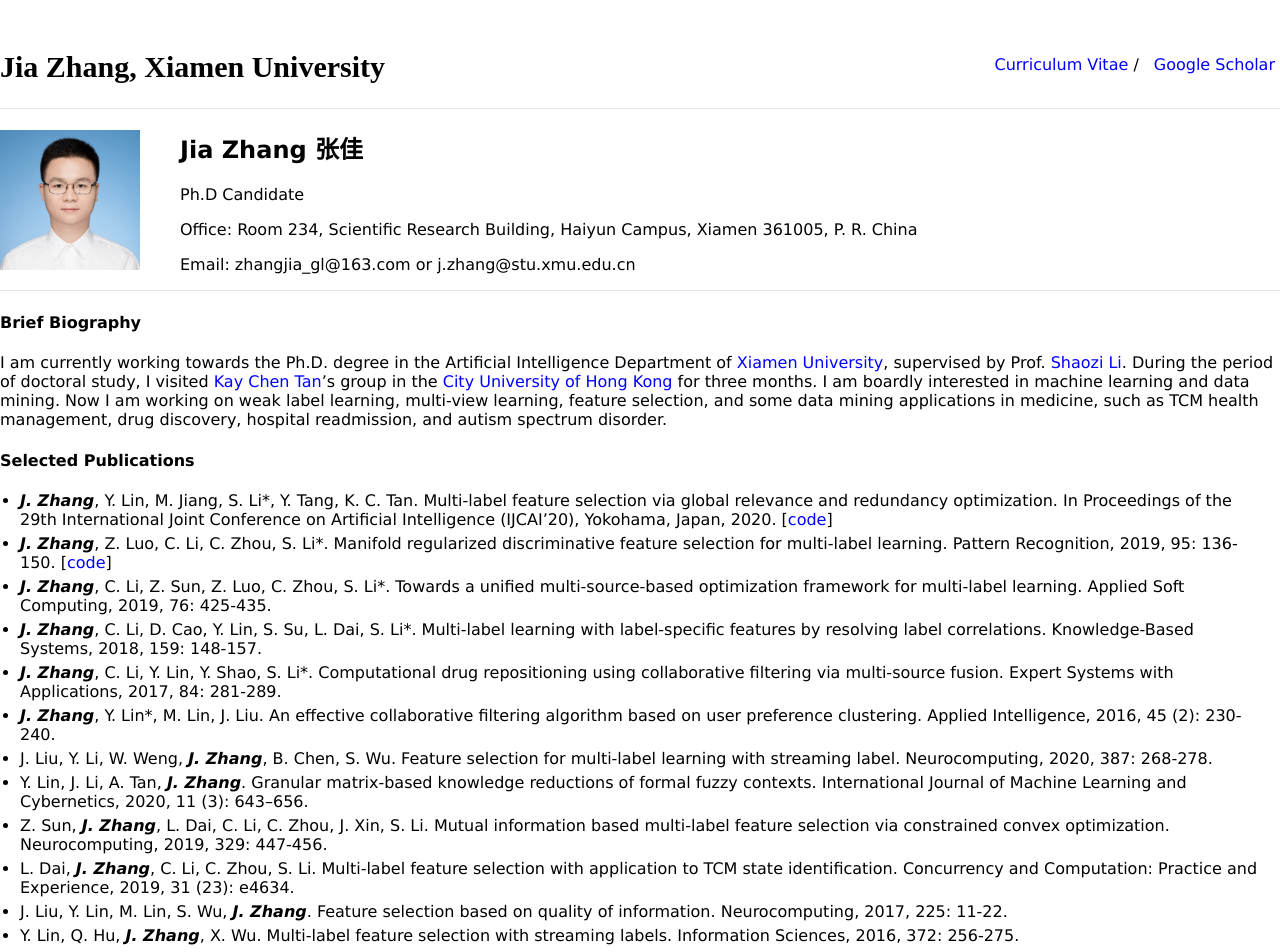
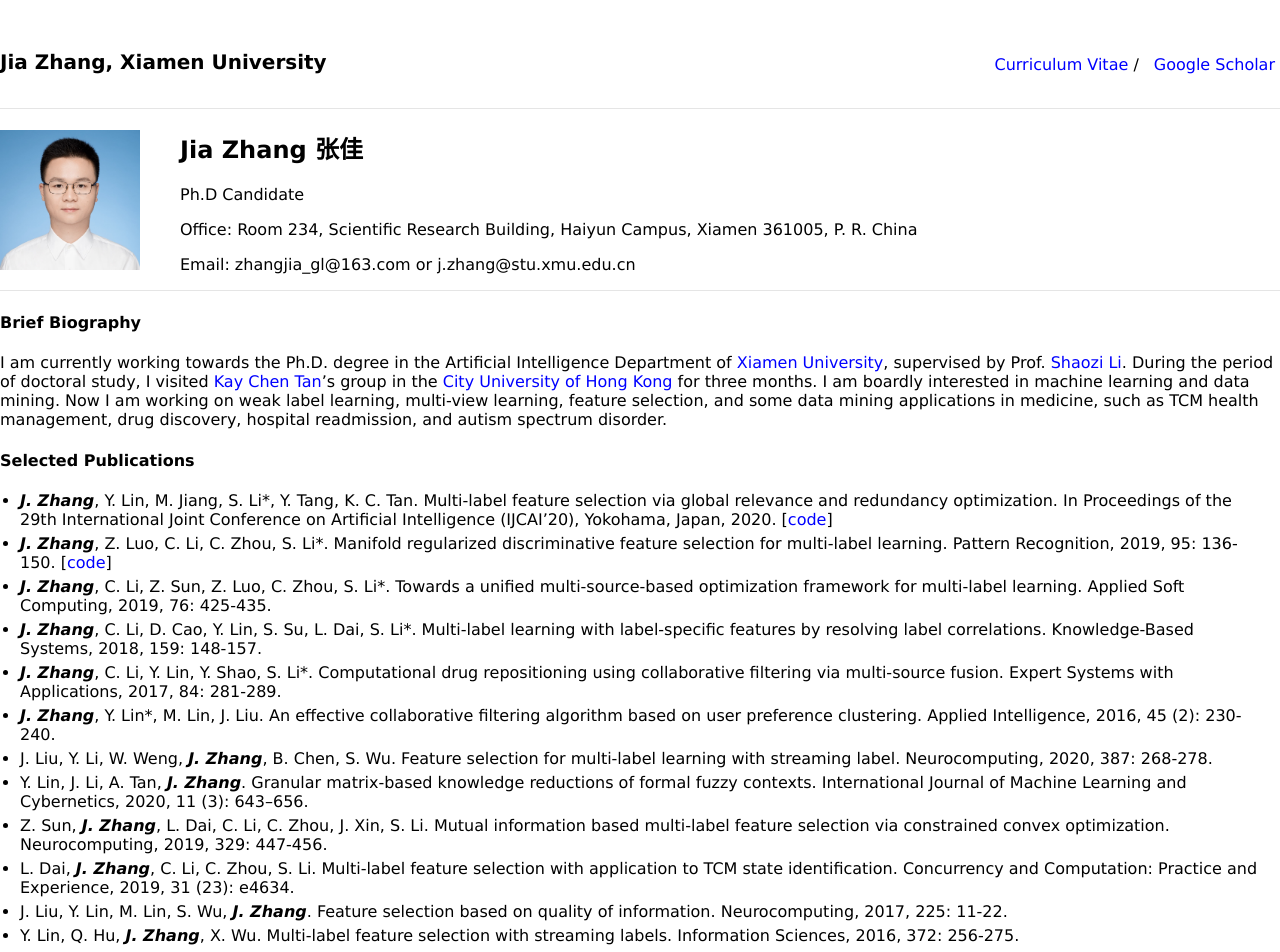
Before and after one commit to jiazhang-ml/jiazhang-ml.github.io, a Jekyll site: the page built from index.md, in a window 1280 px wide. Shown: the top 952 px of the page. Built offline with Jekyll 4.4.1, drawn with Linux system fonts in a browser that asks for light colours.

Commit message:
Update _style.scss

```diff
--- a/_sass/_style.scss
+++ b/_sass/_style.scss
@@ -34,9 +34,9 @@ hr {
  */
 
 #author-name {
-    font-family: "Times New Roman";
+    font-family: "Century Gothic", "Lucida Grande", arial, sans-serif;
     font-weight:bold;
-    font-size: 30px;
+    font-size: 20px;
     color: #000000;
     display: inline-block;
 }
```
